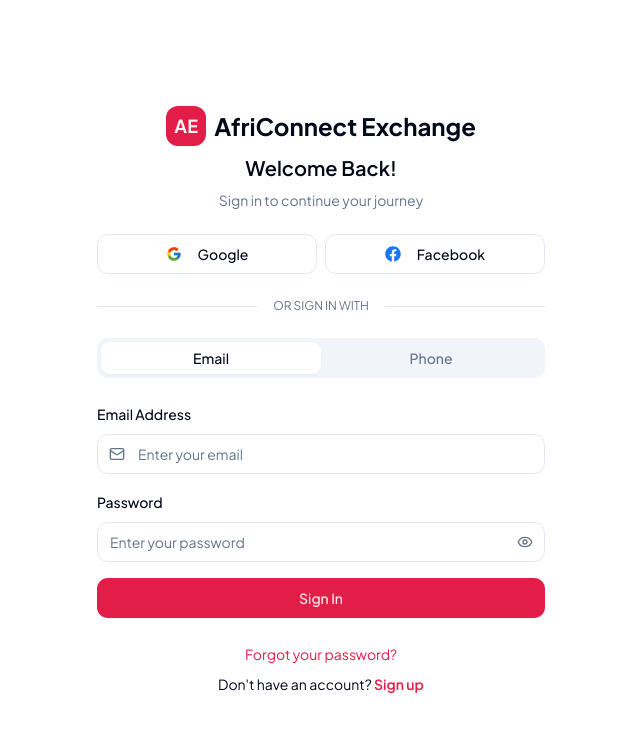
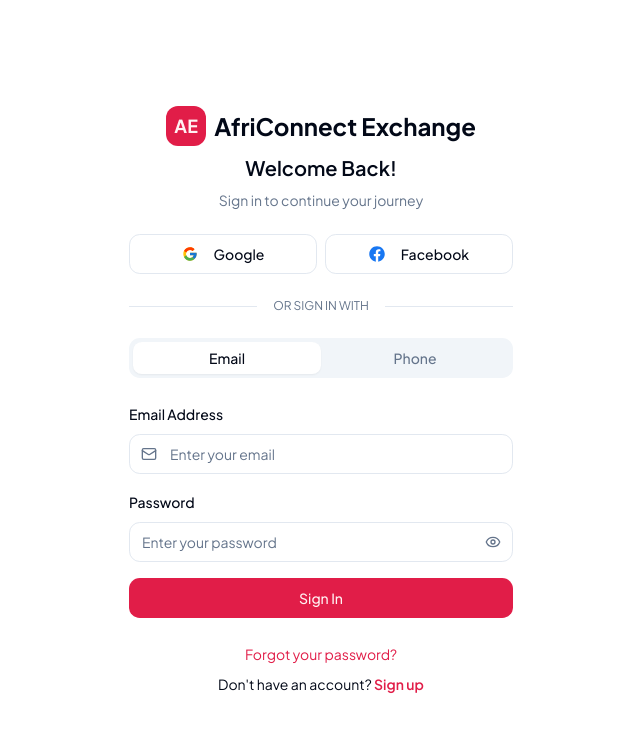
Before and after one commit to AfriConnectExchange/website-afri, a Next.js app: page /auth/signin in a window 1280 px wide. Shown: the top 732 px of the page, without its empty margins (319-959 px from the left). Built offline with nearby package versions, Linux system fonts and the light colour scheme.

Commit message:
okay so now since that we have removed the cart right so can we now redu

```diff
--- a/src/app/auth/signin/page.tsx
+++ b/src/app/auth/signin/page.tsx
@@ -6,7 +6,7 @@
 export default function SignInPage() {
   return (
     <div className="w-full min-h-screen flex items-center justify-center bg-background p-4">
-        <div className="w-full max-w-md">
+        <div className="w-full max-w-sm">
              <div className="text-center mb-6">
                 <div className="flex items-center justify-center gap-2 mb-2">
                     <div className="w-8 h-8 sm:w-10 sm:h-10 bg-primary rounded-xl flex items-center justify-center">
--- a/src/app/auth/signup/page.tsx
+++ b/src/app/auth/signup/page.tsx
@@ -6,7 +6,7 @@
 export default function SignUpPage() {
   return (
     <div className="w-full min-h-screen flex items-center justify-center bg-background p-4">
-        <div className="w-full max-w-md">
+        <div className="w-full max-w-sm">
              <div className="text-center mb-6">
                 <div className="flex items-center justify-center gap-2 mb-2">
                     <div className="w-8 h-8 sm:w-10 sm:h-10 bg-primary rounded-xl flex items-center justify-center">
```
